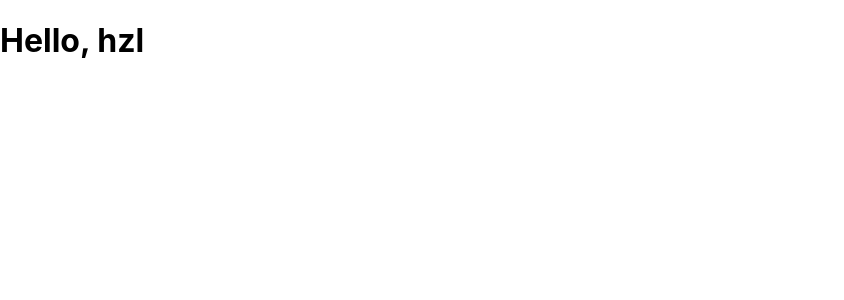
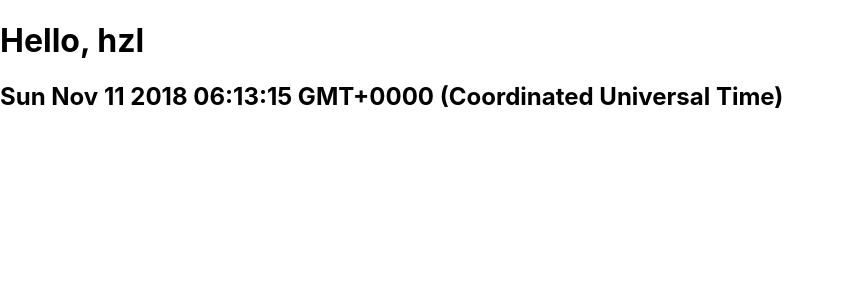
Before and after one commit to jerryHZLiang/react-demo, a React (Create React App) app: page / in a window 1280 px wide. Shown: the top 300 px of the page, without its empty margins (0-844 px from the left). Built offline with nearby package versions, Linux system fonts and the light colour scheme.

Commit message:
尝试改变 state

```diff
--- a/src/Welcome.js
+++ b/src/Welcome.js
@@ -1,8 +1,24 @@
 import React from 'react'; // 为什么要 import React
 class Welcome extends React.Component {
+    constructor(props){
+        super(props)
+
+        this.state = {
+          date: new Date()
+        }
+        setInterval(()=>{ // 搜索「JS 箭头函数 MDN」
+            this.state = {
+              date: new Date() // 更新 date
+            }
+          })
+      }
   render() {
-    return <h1>Hello, {this.props.name}</h1>;
-  }
+    return (
+        <div>
+          <h1>Hello, {this.props.name}</h1>
+          <h2>{this.state.date.toString()}</h2>
+        </div>
+      )  }
 }
 
 export default Welcome // 为什么要 export，为什么要加 default
```
